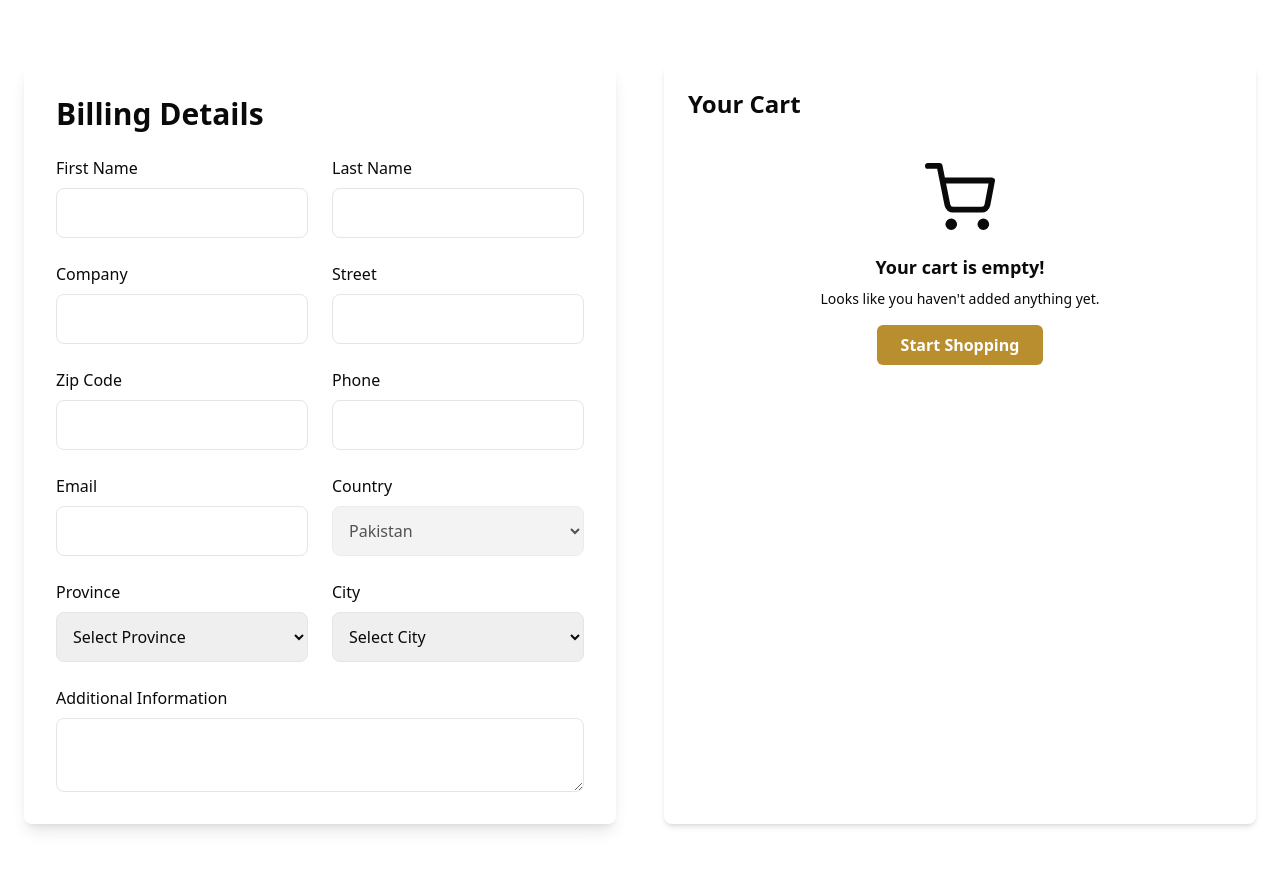
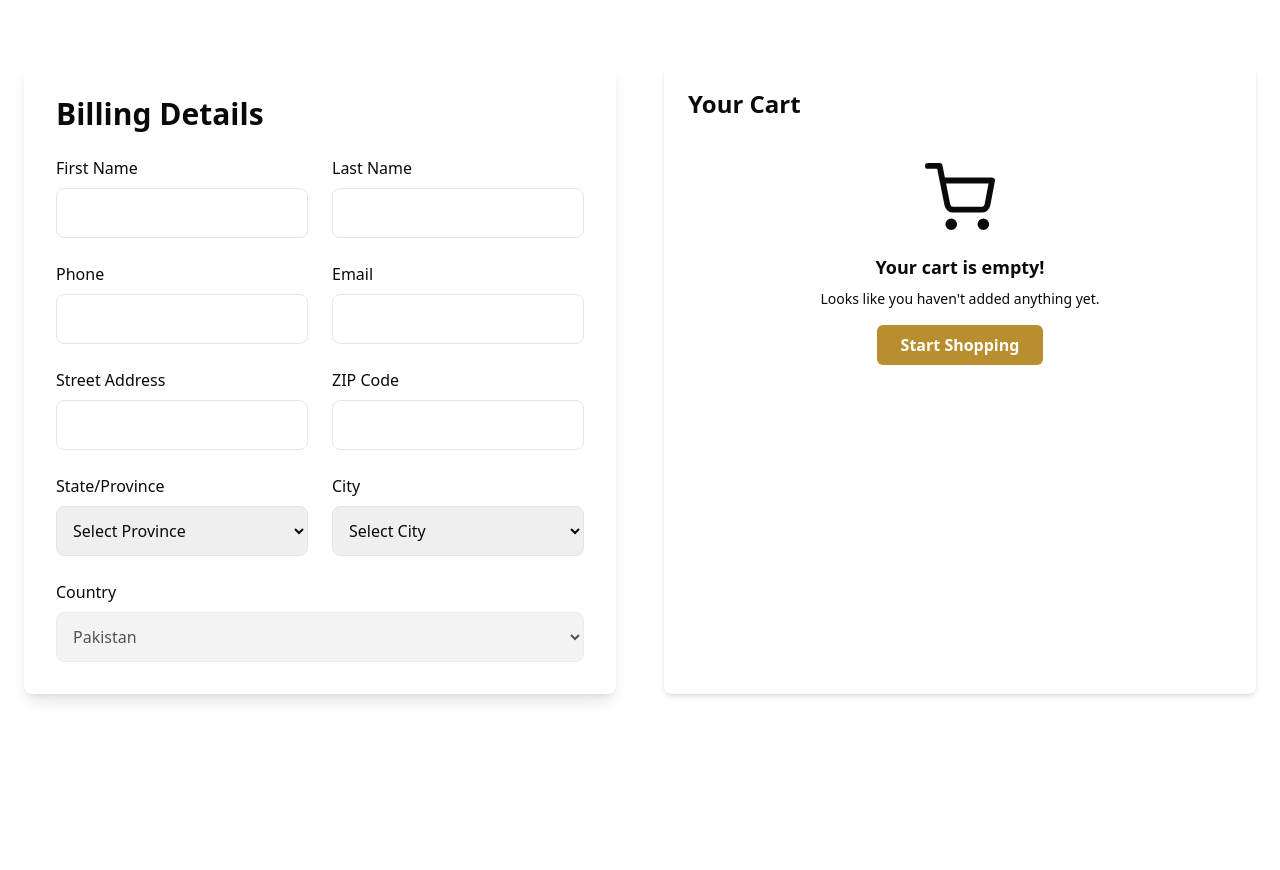
Before and after one commit to zohaibmemon1515/Hackathon-3, a Next.js app: page /components/Checkout in a window 1280 px wide. Shown: the top 870 px of the page. After the commit the page ends 800 px from the top, so only its background shows below. Built offline with nearby package versions, Linux system fonts and the light colour scheme.

Commit message:
add files

```diff
--- a/package.json
+++ b/package.json
@@ -15,6 +15,7 @@
     "@sanity/image-url": "^1.1.0",
     "@sanity/types": "^3.70.0",
     "@sanity/vision": "^3.70.0",
+    "@stripe/stripe-js": "^5.6.0",
     "axios": "^1.7.9",
     "bcrypt": "^5.1.1",
     "bcryptjs": "^2.4.3",
@@ -44,7 +45,7 @@
     "react-toastify": "^11.0.3",
     "sanity": "^3.70.0",
     "shippo": "^2.14.1",
-    "stripe": "^17.5.0",
+    "stripe": "^17.6.0",
     "styled-components": "^6.1.14",
     "tailwind-merge": "^3.0.1",
     "tailwindcss-animate": "^1.0.7",
@@ -64,6 +65,7 @@
     "@types/otp-generator": "^4.0.2",
     "@types/react": "^19",
     "@types/react-dom": "^19",
+    "@types/stripe": "^8.0.417",
     "eslint": "^9",
     "eslint-config-next": "15.1.3",
     "postcss": "^8",
--- a/src/app/components/Checkout/page.tsx
+++ b/src/app/components/Checkout/page.tsx
@@ -6,28 +6,32 @@ import { client } from "@/app/lib/sanity";
 import { useRouter } from "next/navigation";
 import { FiShoppingCart } from "react-icons/fi";
 import Link from "next/link";
+import Cookies from "js-cookie";
 
 const CheckoutForm = () => {
   const [isMounted, setIsMounted] = useState(false);
   const [cardNumber, setCardNumber] = useState("");
   const [cardNumberError, setCardNumberError] = useState("");
+  const [paymentMethod, setPaymentMethod] = useState<string>("");
   const { cartItems, totalPrice, clearCart } = useCart();
-  const [paymentMethod, setPaymentMethod] = useState<string>("");
   const [formData, setFormData] = useState({
     firstName: "",
     lastName: "",
-    company: "",
     country: "Pakistan",
-    street: "",
+    streetAddress: "",
     city: "",
-    province: "",
-    zip: "",
+    state: "",
+    zipCode: "",
     phone: "",
     email: "",
-    additionalInfo: "",
   });
   const [errors, setErrors] = useState<Record<string, string>>({});
   const router = useRouter();
+
+  // Fetch userId from the "user" cookie
+  const userCookie = Cookies.get("user");
+  const userData = userCookie ? JSON.parse(userCookie) : null;
+  const userId = userData?.userId;
 
   const provinces = [
     "Punjab",
@@ -65,10 +69,11 @@ const CheckoutForm = () => {
     if (!formData.lastName || !/^[A-Za-z]+$/.test(formData.lastName))
       newErrors.lastName =
         "Last name is required and should contain only alphabets.";
-    if (!formData.street) newErrors.street = "Street address is required.";
+    if (!formData.streetAddress)
+      newErrors.streetAddress = "Street address is required.";
     if (!formData.city) newErrors.city = "City is required.";
-    if (!formData.province) newErrors.province = "Province is required.";
-    if (!formData.zip) newErrors.zip = "ZIP Code is required.";
+    if (!formData.state) newErrors.state = "State/Province is required.";
+    if (!formData.zipCode) newErrors.zipCode = "ZIP Code is required.";
     if (!formData.phone || !/^\d{11}$/.test(formData.phone))
       newErrors.phone = "Phone number is required and should be 11 digits.";
     if (
@@ -106,42 +111,33 @@ const CheckoutForm = () => {
 
     if (!validateForm()) return;
 
-    const orderId = Math.floor(100000 + Math.random() * 900000);
     const productIds = cartItems.map((item) => item.id);
 
     const doc = {
-      _type: "order",
-      order_id: orderId.toString(),
-      orderDate: new Date(),
+      _type: "Order",
+      orderDate: new Date().toISOString(),
       product_id: productIds,
-      notes: formData.additionalInfo,
       firstName: formData.firstName,
       lastName: formData.lastName,
-      companyName: formData.company,
-      paymentMethod: paymentMethod,
       country: formData.country,
-      streetAddress: formData.street,
+      streetAddress: formData.streetAddress,
       city: formData.city,
-      state: formData.province,
-      zipCode: formData.zip,
+      state: formData.state,
+      zipCode: formData.zipCode,
       email: formData.email,
-      phone: formData.phone,
+      phone: Number(formData.phone),
+      userId: userId,
     };
 
     try {
+      const response = await client.create(doc);
 
-      await client.create(doc);
+      const orderId = response._id;
 
 
-      console.log({
-        email: formData.email,
-        orderId: orderId,
-        firstName: formData.firstName,
-        orderItems: cartItems,
-      });
 
 
-      const response = await fetch("/api/sendEmail", {
+      const emailResponse = await fetch("/api/sendEmail", {
         method: "POST",
         headers: {
           "Content-Type": "application/json",
@@ -154,7 +150,7 @@ const CheckoutForm = () => {
         }),
       });
 
-      if (response.ok) {
+      if (emailResponse.ok) {
         clearCart();
         router.push(
           `/components/SuccessCard?email=${encodeURIComponent(formData.email)}&orderId=${orderId}`
@@ -189,7 +185,9 @@ const CheckoutForm = () => {
                 type="text"
                 value={formData.firstName}
                 onChange={handleChange}
-                className={`border rounded-lg p-3 w-full focus:ring-2 focus:ring-gray-500 ${errors.firstName ? "border-red-500" : ""}`}
+                className={`border rounded-lg p-3 w-full focus:ring-2 focus:ring-gray-500 ${
+                  errors.firstName ? "border-red-500" : ""
+                }`}
               />
               {errors.firstName && (
                 <p className="text-red-500 text-sm mt-1">{errors.firstName}</p>
@@ -208,64 +206,12 @@ const CheckoutForm = () => {
                 type="text"
                 value={formData.lastName}
                 onChange={handleChange}
-                className={`border rounded-lg p-3 w-full focus:ring-2 focus:ring-gray-500 ${errors.lastName ? "border-red-500" : ""}`}
+                className={`border rounded-lg p-3 w-full focus:ring-2 focus:ring-gray-500 ${
+                  errors.lastName ? "border-red-500" : ""
+                }`}
               />
               {errors.lastName && (
                 <p className="text-red-500 text-sm mt-1">{errors.lastName}</p>
-              )}
-            </div>
-
-            <div className="flex flex-col">
-              <label
-                htmlFor="company"
-                className="mb-2 font-medium text-gray-700"
-              >
-                Company
-              </label>
-              <input
-                id="company"
-                type="text"
-                value={formData.company}
-                onChange={handleChange}
-                className={`border rounded-lg p-3 w-full focus:ring-2 focus:ring-gray-500 ${errors.company ? "border-red-500" : ""}`}
-              />
-              {errors.company && (
-                <p className="text-red-500 text-sm mt-1">{errors.company}</p>
-              )}
-            </div>
-
-            <div className="flex flex-col">
-              <label
-                htmlFor="street"
-                className="mb-2 font-medium text-gray-700"
-              >
-                Street
-              </label>
-              <input
-                id="street"
-                type="text"
-                value={formData.street}
-                onChange={handleChange}
-                className={`border rounded-lg p-3 w-full focus:ring-2 focus:ring-gray-500 ${errors.street ? "border-red-500" : ""}`}
-              />
-              {errors.street && (
-                <p className="text-red-500 text-sm mt-1">{errors.street}</p>
-              )}
-            </div>
-
-            <div className="flex flex-col">
-              <label htmlFor="zip" className="mb-2 font-medium text-gray-700">
-                Zip Code
-              </label>
-              <input
-                id="zip"
-                type="number"
-                value={formData.zip}
-                onChange={handleChange}
-                className={`border rounded-lg p-3 w-full focus:ring-2 focus:ring-gray-500 ${errors.zip ? "border-red-500" : ""}`}
-              />
-              {errors.zip && (
-                <p className="text-red-500 text-sm mt-1">{errors.zip}</p>
               )}
             </div>
 
@@ -275,17 +221,19 @@ const CheckoutForm = () => {
               </label>
               <input
                 id="phone"
-                type="number"
+                type="text"
                 value={formData.phone}
                 onChange={handleChange}
-                className={`border rounded-lg p-3 w-full focus:ring-2 focus:ring-gray-500 ${errors.phone ? "border-red-500" : ""}`}
+                className={`border rounded-lg p-3 w-full focus:ring-2 focus:ring-gray-500 ${
+                  errors.phone ? "border-red-500" : ""
+                }`}
               />
               {errors.phone && (
                 <p className="text-red-500 text-sm mt-1">{errors.phone}</p>
               )}
             </div>
 
-            <div className="flex flex-col ">
+            <div className="flex flex-col">
               <label htmlFor="email" className="mb-2 font-medium text-gray-700">
                 Email
               </label>
@@ -294,46 +242,70 @@ const CheckoutForm = () => {
                 type="email"
                 value={formData.email}
                 onChange={handleChange}
-                className={`border rounded-lg p-3 w-full focus:ring-2 focus:ring-gray-500 ${errors.email ? "border-red-500" : ""}`}
+                className={`border rounded-lg p-3 w-full focus:ring-2 focus:ring-gray-500 ${
+                  errors.email ? "border-red-500" : ""
+                }`}
               />
               {errors.email && (
                 <p className="text-red-500 text-sm mt-1">{errors.email}</p>
               )}
             </div>
 
-            <div className="flex flex-col ">
+            <div className="flex flex-col">
               <label
-                htmlFor="country"
+                htmlFor="streetAddress"
                 className="mb-2 font-medium text-gray-700"
               >
-                Country
+                Street Address
               </label>
-              <select
-                id="country"
-                value={formData.country}
+              <input
+                id="streetAddress"
+                type="text"
+                value={formData.streetAddress}
                 onChange={handleChange}
-                className={`border rounded-lg p-3 focus:ring-2 focus:ring-gray-500 ${errors.country ? "border-red-500" : ""}`}
-                disabled
-              >
-                <option value="Pakistan">Pakistan</option>
-              </select>
-              {errors.country && (
-                <p className="text-red-500 text-sm mt-1">{errors.country}</p>
+                className={`border rounded-lg p-3 w-full focus:ring-2 focus:ring-gray-500 ${
+                  errors.streetAddress ? "border-red-500" : ""
+                }`}
+              />
+              {errors.streetAddress && (
+                <p className="text-red-500 text-sm mt-1">
+                  {errors.streetAddress}
+                </p>
               )}
             </div>
 
-            <div className="flex flex-col ">
+            <div className="flex flex-col">
               <label
-                htmlFor="province"
+                htmlFor="zipCode"
                 className="mb-2 font-medium text-gray-700"
               >
-                Province
+                ZIP Code
+              </label>
+              <input
+                id="zipCode"
+                type="text"
+                value={formData.zipCode}
+                onChange={handleChange}
+                className={`border rounded-lg p-3 w-full focus:ring-2 focus:ring-gray-500 ${
+                  errors.zipCode ? "border-red-500" : ""
+                }`}
+              />
+              {errors.zipCode && (
+                <p className="text-red-500 text-sm mt-1">{errors.zipCode}</p>
+              )}
+            </div>
+
+            <div className="flex flex-col">
+              <label htmlFor="state" className="mb-2 font-medium text-gray-700">
+                State/Province
               </label>
               <select
-                id="province"
-                value={formData.province}
+                id="state"
+                value={formData.state}
                 onChange={handleChange}
-                className={`border rounded-lg p-3 focus:ring-2 focus:ring-gray-500 ${errors.province ? "border-red-500" : ""}`}
+                className={`border rounded-lg p-3 focus:ring-2 focus:ring-gray-500 ${
+                  errors.state ? "border-red-500" : ""
+                }`}
               >
                 <option value="">Select Province</option>
                 {provinces.map((province) => (
@@ -342,8 +314,8 @@ const CheckoutForm = () => {
                   </option>
                 ))}
               </select>
-              {errors.province && (
-                <p className="text-red-500 text-sm mt-1">{errors.province}</p>
+              {errors.state && (
+                <p className="text-red-500 text-sm mt-1">{errors.state}</p>
               )}
             </div>
 
@@ -355,11 +327,13 @@ const CheckoutForm = () => {
                 id="city"
                 value={formData.city}
                 onChange={handleChange}
-                className={`border rounded-lg p-3 focus:ring-2 focus:ring-gray-500 ${errors.city ? "border-red-500" : ""}`}
+                className={`border rounded-lg p-3 focus:ring-2 focus:ring-gray-500 ${
+                  errors.city ? "border-red-500" : ""
+                }`}
               >
                 <option value="">Select City</option>
-                {formData.province &&
-                  cities[formData.province]?.map((city) => (
+                {formData.state &&
+                  cities[formData.state]?.map((city) => (
                     <option key={city} value={city}>
                       {city}
                     </option>
@@ -369,27 +343,27 @@ const CheckoutForm = () => {
                 <p className="text-red-500 text-sm mt-1">{errors.city}</p>
               )}
             </div>
+          </form>
 
-            <div className="flex flex-col sm:col-span-2">
-              <label
-                htmlFor="additionalInfo"
-                className="mb-2 font-medium text-gray-700"
-              >
-                Additional Information
-              </label>
-              <textarea
-                id="additionalInfo"
-                value={formData.additionalInfo}
-                onChange={handleChange}
-                className={`border rounded-lg p-3 w-full focus:ring-2 focus:ring-gray-500 ${errors.additionalInfo ? "border-red-500" : ""}`}
-              />
-              {errors.additionalInfo && (
-                <p className="text-red-500 text-sm mt-1">
-                  {errors.additionalInfo}
-                </p>
-              )}
-            </div>
-          </form>
+          <div className="flex flex-col mt-[1.5rem]">
+            <label htmlFor="country" className="mb-2 font-medium text-gray-700">
+              Country
+            </label>
+            <select
+              id="country"
+              value={formData.country}
+              onChange={handleChange}
+              className={`border rounded-lg p-3 focus:ring-2 focus:ring-gray-500 ${
+                errors.country ? "border-red-500" : ""
+              }`}
+              disabled
+            >
+              <option value="Pakistan">Pakistan</option>
+            </select>
+            {errors.country && (
+              <p className="text-red-500 text-sm mt-1">{errors.country}</p>
+            )}
+          </div>
         </div>
 
         <div className="bg-white p-6 rounded-lg shadow-md">
--- a/src/app/components/SuccessCard/page.tsx
+++ b/src/app/components/SuccessCard/page.tsx
@@ -23,8 +23,8 @@ const SuccessCard: React.FC = () => {
     return null;
   }
 
-  const email = searchParams.get("email") || "unknown";
-  const orderId = searchParams.get("orderId") || "12345XYZ";
+  const email = searchParams.get("email");
+  const orderId = searchParams.get("orderId");
 
   const handleNavigation = () => {
     setLoading(true);
--- a/src/sanity/schemaTypes/index.ts
+++ b/src/sanity/schemaTypes/index.ts
@@ -1,7 +1,9 @@
 import { type SchemaTypeDefinition } from 'sanity'
 import { product } from './product'
+import user from './user'
 import { Order } from './order'
-import user from './user'
+
+
 
 
 
--- a/src/sanity/schemaTypes/user.ts
+++ b/src/sanity/schemaTypes/user.ts
@@ -18,11 +18,6 @@ const userSchema = {
       title: "Password",
       type: "string",
     },
-    {
-      name: "userId",
-      title: "User ID",
-      type: "string",
-    },
   ],
 };
 
```
Also changed, not shown: src/app/api/sendEmail/route.ts (+13 -5 lines), src/app/components/login/page.tsx (+9 -7 lines), src/app/components/signUp/page.tsx (+14 -12 lines), src/sanity/schemaTypes/order.ts (+40 -56 lines), 1 other file (tests, documents, lock files or other folders).
